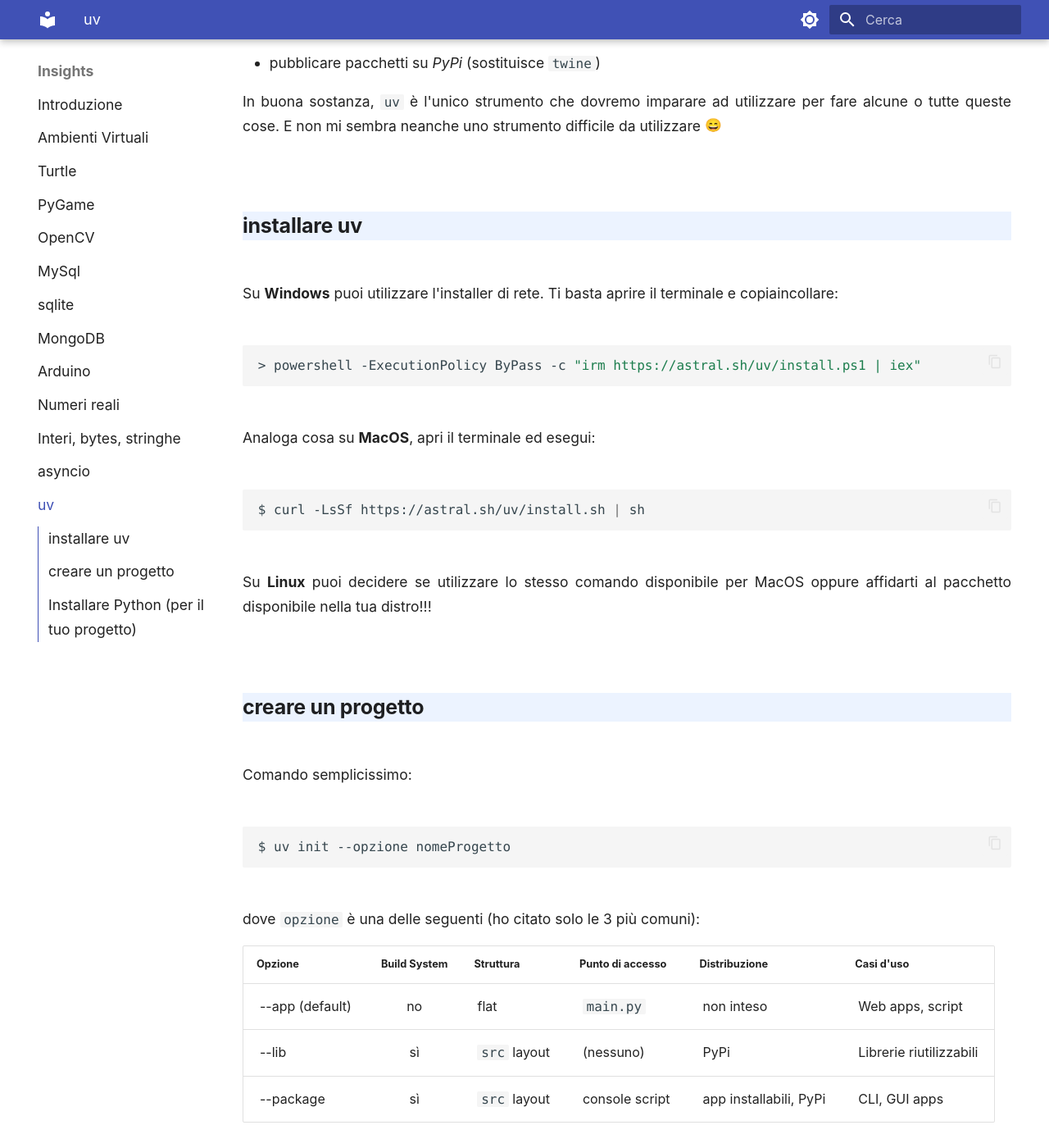
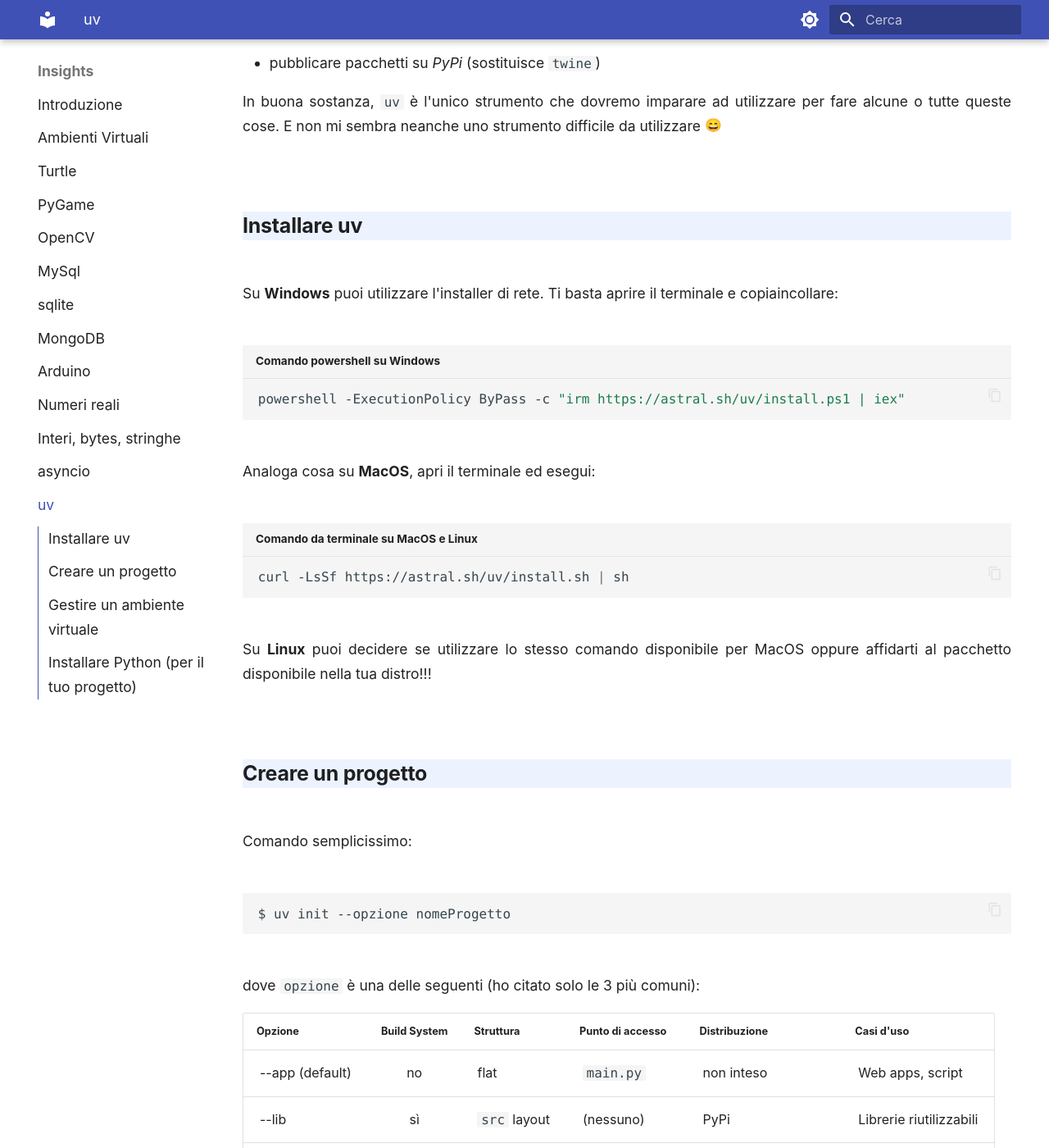
Before and after one commit to adjamhub/pyhandouts, an MkDocs documentation site: the page built from docs/insights/99_uv.md, in a window 1280 px wide and 1400 px high, scrolled down 474 px. Shown: the whole window at 82% size. Built offline with MkDocs 1.6.1 and Material for MkDocs 9.7.7, drawn with Linux system fonts in a browser that asks for light colours; emoji names are drawn with the system emoji font; some of the changed text lies outside the part shown.

Commit message:
Update 99_uv.md

````diff
--- a/docs/insights/99_uv.md
+++ b/docs/insights/99_uv.md
@@ -15,25 +15,25 @@
 E non mi sembra neanche uno strumento difficile da utilizzare :smile:
 
 
-## installare uv
+## Installare uv
 
 Su **Windows** puoi utilizzare l'installer di rete. Ti basta aprire il terminale e copiaincollare:
 
-``` bash
-> powershell -ExecutionPolicy ByPass -c "irm https://astral.sh/uv/install.ps1 | iex"
+``` bash title="Comando powershell su Windows"
+powershell -ExecutionPolicy ByPass -c "irm https://astral.sh/uv/install.ps1 | iex"
 ```
 
 Analoga cosa su **MacOS**, apri il terminale ed esegui:
 
-``` bash
-$ curl -LsSf https://astral.sh/uv/install.sh | sh
+``` bash title="Comando da terminale su MacOS e Linux"
+curl -LsSf https://astral.sh/uv/install.sh | sh
 ```
 
 Su **Linux** puoi decidere se utilizzare lo stesso comando disponibile per MacOS oppure affidarti al pacchetto disponibile
 nella tua distro!!!
 
 
-## creare un progetto
+## Creare un progetto
 
 Comando semplicissimo:
 
@@ -80,6 +80,12 @@
 Notate che in entrambi sono già presenti un repository `git` e un file per il controllo della versione Python in uso.
 
 
+## Gestire un ambiente virtuale
+
+Blah blah...
+
+
+
 ## Installare Python (per il tuo progetto)
 
 Sì... è vero... non lo avevo ancora detto. Fino a qui potresti anche non avere Python nel tuo computer. Lo installiamo adesso, tramite `uv`. Ne installiamo una copia
````
Also changed, not shown: other parts of docs/insights/99_uv.md (+1 -1 lines).
